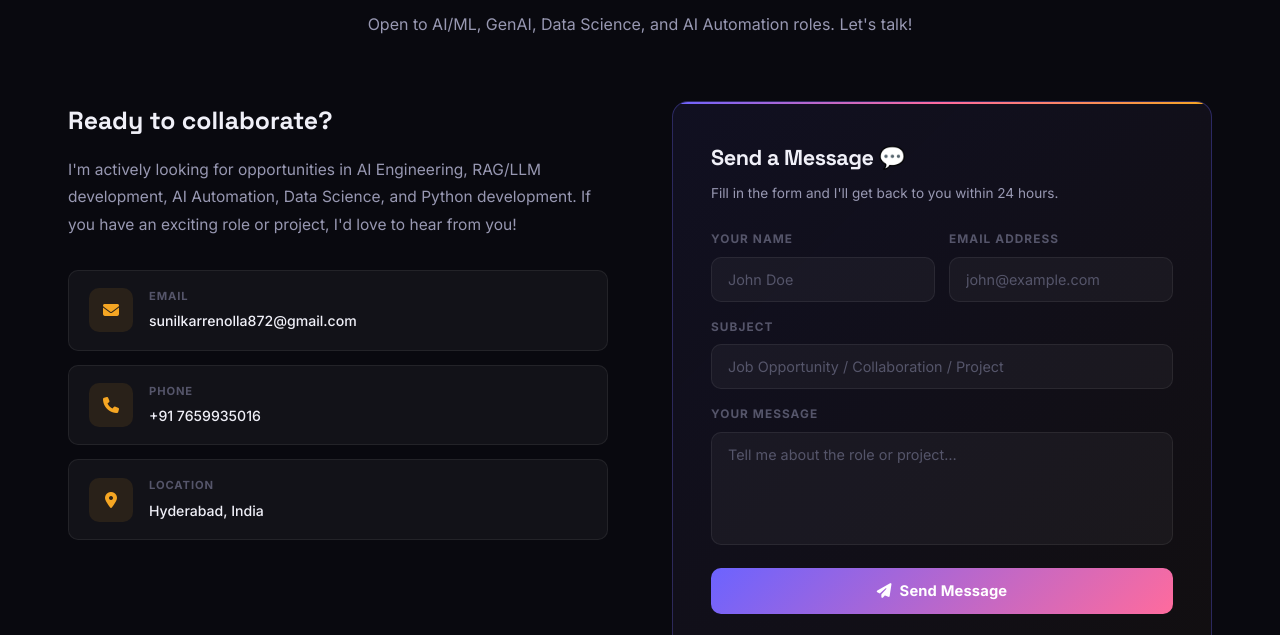
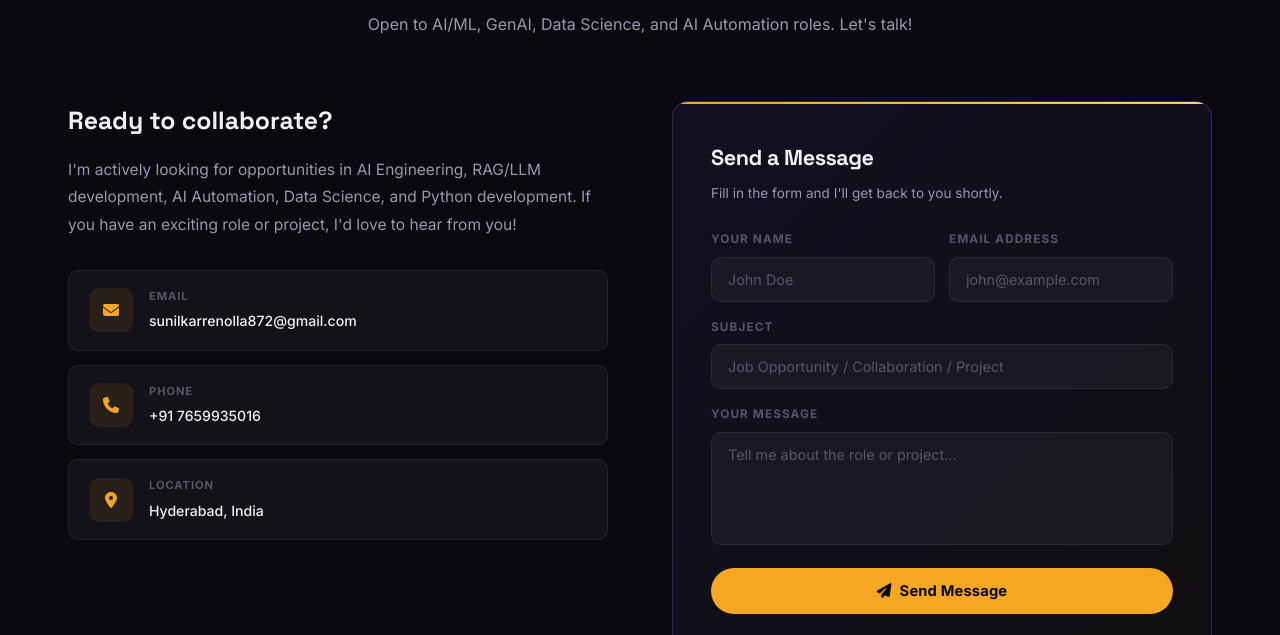
Before and after one commit to sunilk872/Portfolio, a plain HTML site: page index.html in a window 1280 px wide. Shown: the part 7372-8007 px from the top of the page. Drawn offline with Linux system fonts and the light colour scheme.

Commit message:
Fix contact form colors to match portfolio gold theme

```diff
--- a/index.html
+++ b/index.html
@@ -895,7 +895,7 @@
       position: absolute;
       top: 0; left: 0; right: 0;
       height: 2px;
-      background: linear-gradient(90deg, var(--violet), var(--pink), var(--gold));
+      background: linear-gradient(90deg, var(--gold), var(--gold-l));
     }
     .contact-form-wrap h3 {
       font-family: var(--font-d);
@@ -948,9 +948,9 @@
     .btn-send {
       width: 100%;
       padding: 14px 24px;
-      border-radius: var(--r-sm);
-      background: linear-gradient(135deg, var(--violet), var(--pink));
-      color: #fff;
+      border-radius: 100px;
+      background: var(--gold);
+      color: #08080d;
       font-family: var(--font);
       font-size: 0.92rem;
       font-weight: 700;
@@ -965,9 +965,9 @@
       letter-spacing: 0.01em;
     }
     .btn-send:hover {
+      background: var(--gold-l);
       transform: translateY(-2px);
-      box-shadow: 0 10px 28px rgba(108,99,255,0.35);
-      filter: brightness(1.1);
+      box-shadow: 0 10px 28px rgba(245,166,35,0.35);
     }
     .btn-send:disabled {
       opacity: 0.65;
@@ -1746,8 +1746,8 @@
 
       <!-- Contact Form (powered by Web3Forms — free, no backend needed) -->
       <div class="contact-form-wrap reveal">
-        <h3>Send a Message 💬</h3>
-        <p>Fill in the form and I'll get back to you within 24 hours.</p>
+        <h3>Send a Message</h3>
+        <p>Fill in the form and I'll get back to you shortly.</p>
 
         <form id="contactForm" action="https://api.web3forms.com/submit" method="POST">
           <!-- 🔑 REPLACE the value below with YOUR free key from https://web3forms.com -->
@@ -1789,11 +1789,11 @@
 
           <div class="form-feedback" id="formSuccess">
             <i class="fas fa-check-circle"></i>
-            Message sent! I'll reply within 24 hours. 🎉
+            Message sent.
           </div>
           <div class="form-feedback" id="formError">
             <i class="fas fa-exclamation-circle"></i>
-            Something went wrong. Please try emailing me directly.
+            Something went wrong. Please email me directly.
           </div>
         </form>
 
```
